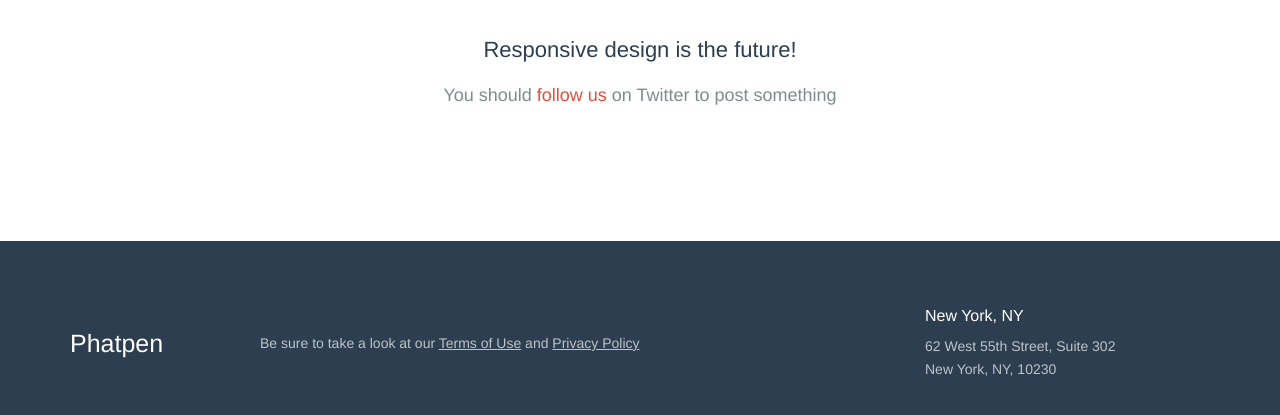
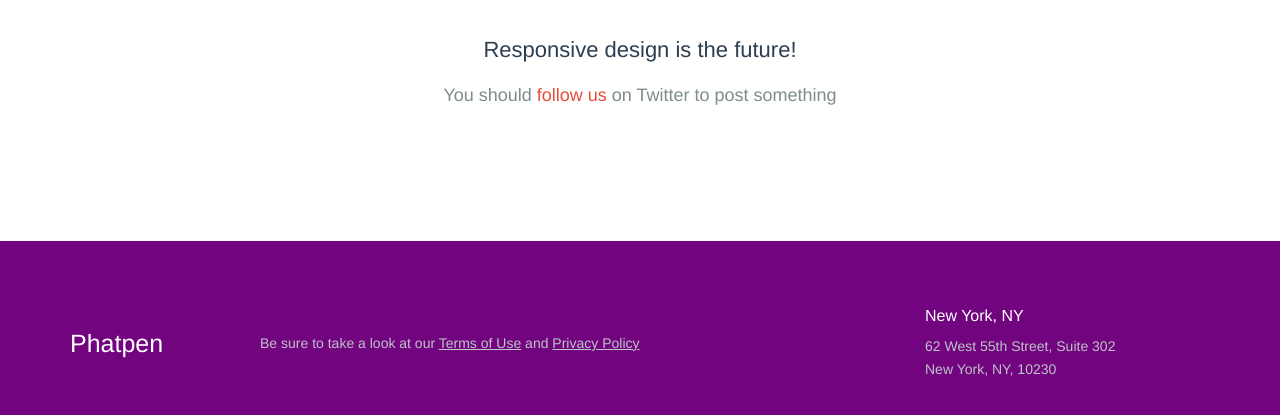
Before and after one commit to Phatpen/phatpenHD, a plain HTML site: page index.html in a window 1280 px wide. Shown: the part 1115-1530 px from the top of the page. Drawn offline with Linux system fonts and the light colour scheme.

Commit message:
footer colour change background to #730480

```diff
--- a/static/css/style.css
+++ b/static/css/style.css
@@ -1132,7 +1132,7 @@ body > .navbar-collapse .navbar-search .btn-primary:hover {
   font-size: 14px;
   padding-top: 65px;
   padding-bottom: 65px;
-  background: #2c3e50;
+  background: #730480;
   color: #bdc3c7;
 }
 .footer-3.v-center,
```
